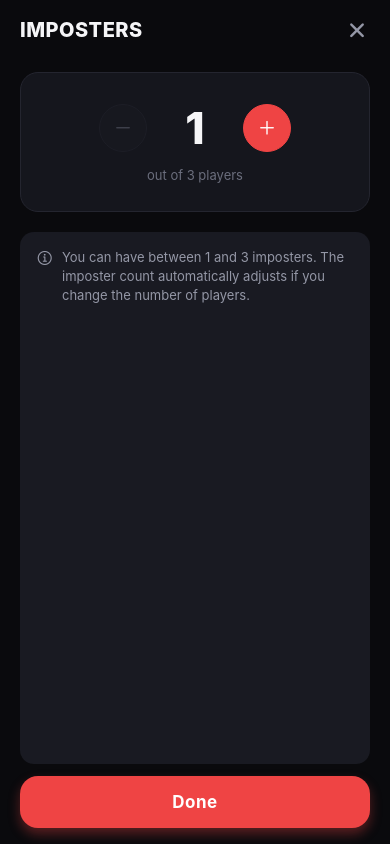
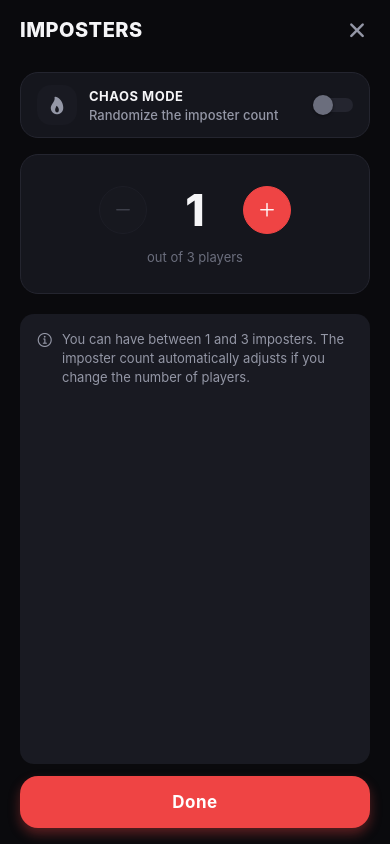
Before and after one commit to kashmir-xtha/spot-the-imposter, a React Native app: screen /Imposters in a window 390 px wide. Built offline with nearby package versions, Linux system fonts and the light colour scheme.

Commit message:
Chaos mode added

```diff
--- a/src/screens/HomeScreen.tsx
+++ b/src/screens/HomeScreen.tsx
@@ -11,8 +11,8 @@ import { colors, fontSizes, fontWeights, letterSpacing, spacing } from '../const
 type Props = NativeStackScreenProps<RootStackParamList, 'Home'>;
 
 export default function HomeScreen({ navigation }: Props) {
-  const { state, isConfigValid, categoryLabel, startGame } = useGame();
-  const { playerCount, imposterCount } = state.settings;
+  const { state, isConfigValid, categoryLabel, imposterLabel, startGame } = useGame();
+  const { playerCount, chaosMode } = state.settings;
 
   const handleStart = () => {
     if (!isConfigValid) return;
@@ -45,9 +45,9 @@ export default function HomeScreen({ navigation }: Props) {
           onPress={() => navigation.navigate('Categories')}
         />
         <GameSettingCard
-          icon="person-remove-outline"
+          icon={chaosMode ? 'flame' : 'person-remove-outline'}
           title="IMPOSTERS"
-          subtitle={`${imposterCount} Imposter${imposterCount > 1 ? 's' : ''}`}
+          subtitle={imposterLabel}
           onPress={() => navigation.navigate('Imposters')}
         />
       </View>
--- a/src/screens/ImpostersScreen.tsx
+++ b/src/screens/ImpostersScreen.tsx
@@ -1,10 +1,10 @@
 import React from 'react';
-import { Pressable, StyleSheet, Text, View } from 'react-native';
+import { Pressable, StyleSheet, Switch, Text, View } from 'react-native';
 import { SafeAreaView } from 'react-native-safe-area-context';
 import { Ionicons } from '@expo/vector-icons';
 import type { NativeStackScreenProps } from '@react-navigation/native-stack';
 import { RootStackParamList } from '../navigation/types';
-import { useGame, MIN_IMPOSTERS } from '../context/GameContext';
+import { useGame, MIN_IMPOSTERS, getMaxChaosImposters } from '../context/GameContext';
 import PlayerCounter from '../components/PlayerCounter';
 import PrimaryButton from '../components/PrimaryButton';
 import {
@@ -19,8 +19,9 @@ import {
 type Props = NativeStackScreenProps<RootStackParamList, 'Imposters'>;
 
 export default function ImpostersScreen({ navigation }: Props) {
-  const { state, setImposterCount } = useGame();
-  const { imposterCount, playerCount } = state.settings;
+  const { state, setImposterCount, setChaosMode } = useGame();
+  const { imposterCount, playerCount, chaosMode } = state.settings;
+  const maxChaosImposters = getMaxChaosImposters(playerCount);
 
   return (
     <SafeAreaView style={styles.safeArea} edges={['top', 'bottom']}>
@@ -31,6 +32,41 @@ export default function ImpostersScreen({ navigation }: Props) {
         </Pressable>
       </View>
 
+      <View style={[styles.chaosCard, chaosMode && styles.chaosCardActive]}>
+        <View style={styles.chaosRow}>
+          <View style={[styles.chaosIconWrap, chaosMode && styles.chaosIconWrapActive]}>
+            <Ionicons
+              name="flame"
+              size={20}
+              color={chaosMode ? colors.danger : colors.textSecondary}
+            />
+          </View>
+          <View style={styles.chaosTextWrap}>
+            <Text style={styles.chaosTitle}>CHAOS MODE</Text>
+            <Text style={styles.chaosSubtitle}>Randomize the imposter count</Text>
+          </View>
+          <Switch
+            value={chaosMode}
+            onValueChange={setChaosMode}
+            trackColor={{ false: colors.cardBorder, true: colors.dangerBorder }}
+            thumbColor={chaosMode ? colors.danger : colors.textMuted}
+            ios_backgroundColor={colors.cardBorder}
+          />
+        </View>
+      </View>
+
+      {chaosMode ? (
+        <View style={[styles.infoBox, styles.chaosInfoBox]}>
+          <Ionicons name="skull-outline" size={18} color={colors.danger} />
+          <Text style={styles.infoText}>
+            Each game will secretly pick between{' '}
+            <Text style={styles.infoTextStrong}>1 and {maxChaosImposters}</Text> imposter
+            {maxChaosImposters > 1 ? 's' : ''} out of {playerCount} players (up to 50%). Nobody —
+            not even the host — knows the exact number until it's revealed at the end.
+          </Text>
+        </View>
+      ) : (
+        <>
           <View style={styles.counterCard}>
             <PlayerCounter
               value={imposterCount}
@@ -51,6 +87,8 @@ export default function ImpostersScreen({ navigation }: Props) {
               adjusts if you change the number of players.
             </Text>
           </View>
+        </>
+      )}
 
       <View style={styles.footer}>
         <PrimaryButton label="Done" onPress={() => navigation.goBack()} />
@@ -78,6 +116,50 @@ const styles = StyleSheet.create({
     fontWeight: fontWeights.heavy,
     letterSpacing: letterSpacing.wide,
   },
+  chaosCard: {
+    backgroundColor: colors.card,
+    borderRadius: radius.lg,
+    borderWidth: 1,
+    borderColor: colors.cardBorder,
+    paddingVertical: spacing.md,
+    paddingHorizontal: spacing.lg,
+    marginBottom: spacing.lg,
+  },
+  chaosCardActive: {
+    borderColor: colors.dangerBorder,
+    backgroundColor: colors.dangerBg,
+  },
+  chaosRow: {
+    flexDirection: 'row',
+    alignItems: 'center',
+  },
+  chaosIconWrap: {
+    width: 40,
+    height: 40,
+    borderRadius: radius.md,
+    backgroundColor: colors.cardAlt,
+    alignItems: 'center',
+    justifyContent: 'center',
+    marginRight: spacing.md,
+  },
+  chaosIconWrapActive: {
+    backgroundColor: 'rgba(239, 68, 68, 0.18)',
+  },
+  chaosTextWrap: {
+    flex: 1,
+  },
+  chaosTitle: {
+    color: colors.textPrimary,
+    fontSize: fontSizes.sm,
+    fontWeight: fontWeights.bold,
+    letterSpacing: letterSpacing.wide,
+    marginBottom: 3,
+  },
+  chaosSubtitle: {
+    color: colors.textSecondary,
+    fontSize: fontSizes.sm,
+    fontWeight: fontWeights.medium,
+  },
   counterCard: {
     backgroundColor: colors.card,
     borderRadius: radius.lg,
@@ -99,6 +181,10 @@ const styles = StyleSheet.create({
     padding: spacing.lg,
     flex: 1,
   },
+  chaosInfoBox: {
+    backgroundColor: colors.dangerBg,
+    flex: 0,
+  },
   infoText: {
     flex: 1,
     color: colors.textSecondary,
@@ -106,6 +192,10 @@ const styles = StyleSheet.create({
     lineHeight: 19,
     marginLeft: spacing.sm,
   },
+  infoTextStrong: {
+    color: colors.textPrimary,
+    fontWeight: fontWeights.bold,
+  },
   footer: {
     paddingTop: spacing.md,
     paddingBottom: spacing.lg,
```
Lines whose indentation alone changed are shown as unchanged.
